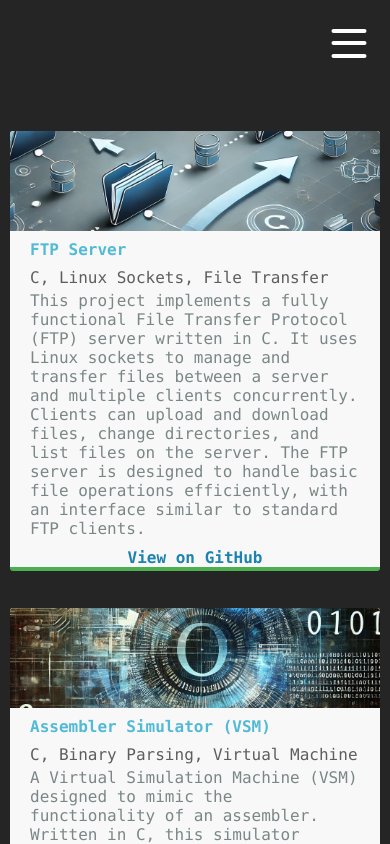
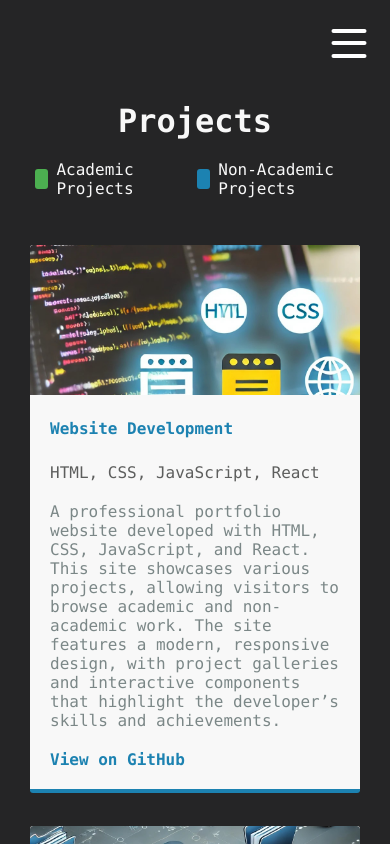
Before and after one commit to MohammadAsir/React_Portfolio, a React (Create React App) app: page /projects in a window 390 px wide. Shown: the top 844 px of the page. Built offline with nearby package versions, Linux system fonts and the light colour scheme.

Commit message:
changed projects, and adding more responsivness to home

```diff
--- a/src/pages/AboutMe.css
+++ b/src/pages/AboutMe.css
@@ -53,4 +53,7 @@
     display: block;
     margin: 0 auto 15px;
   }
+  .main-content-text {
+    font-size: 1.2rem;
+  }
 }
--- a/src/pages/Home.css
+++ b/src/pages/Home.css
@@ -1,16 +1,12 @@
-/* src/pages/Home.css */
-
-
 .home-container {
   display: flex;
-  min-height: 100vh; /* Allows the container to expand */
+  min-height: 100vh;
   width: 100%;
   align-items: center;
-  justify-content: space-between;
+  justify-content: space-around; /* Adjusted */
   padding: 0 5%;
   position: relative;
-  overflow: hidden;
-  background-color: #252526; /* Static background color */
+  background-color: #252526;
 }
 
 .name-section {
@@ -18,7 +14,7 @@
 }
 
 .my-name {
-  font-size: 3rem;
+  font-size: 4rem;
   color: #fff;
 }
 
@@ -29,7 +25,7 @@
 
 .home-link {
   display: block;
-  font-size: 2.5rem;
+  font-size: 3.2rem;
   color: #fff;
   text-decoration: none;
   margin-bottom: 1rem;
@@ -49,6 +45,7 @@
   from, to { border-color: transparent }
   50% { border-color: #fff }
 }
+
 .intro-text {
   font-size: 1.5rem;
   color: #ccc;
@@ -56,6 +53,7 @@
 }
 
 .profile-image {
+  flex: 1; /* Added */
   margin-top: 2rem;
   text-align: center;
 }
@@ -65,8 +63,9 @@
   height: 250px;
   border-radius: 25%;
   object-fit: cover;
-  margin-left: 120px;
+  /* Removed margin-left */
 }
+
 .typewriter {
   display: inline-block;
   overflow: hidden;
@@ -78,9 +77,14 @@
     typing 2.5s steps(30, end),
     blink-caret .5s step-end infinite;
 }
-.links-section {
-  flex: 1;
-  text-align: right;
+
+@media (max-width: 1650px) {
+  .home-link {
+    font-size: 2.3rem;
+  }
+  .my-name {
+    font-size: 3rem;
+  }
 }
 
 @media (max-width: 768px) {
@@ -88,7 +92,7 @@
     flex-direction: column;
     align-items: center;
     justify-content: center;
-    padding: 2rem 5%; /* Add some vertical padding */
+    padding: 2rem 5%;
   }
 
   .name-section {
@@ -100,13 +104,13 @@
     order: 2;
     margin-top: 2rem;
     text-align: center;
-
   }
 
   .links-section {
     order: 3;
     margin-top: 2rem;
     text-align: center;
+    font-size: 1.9rem;
   }
 
   .my-name {
@@ -125,9 +129,10 @@
   }
 
   .profile-image img {
-    margin-left: 0; /* Center the image */
+    margin-left: 0;
   }
 }
+
 @media (max-width: 480px) {
   .my-name {
     font-size: 1.8rem;
@@ -147,6 +152,7 @@
     margin-left: 0;
   }
 }
+
 @media (max-width: 460px) {
   .my-name {
     font-size: 1.5rem;
--- a/src/pages/Projects.css
+++ b/src/pages/Projects.css
@@ -1,4 +1,52 @@
 /* src/pages/Projects.css */
+
+/* Color Variables */
+:root {
+  --academic-color: #4CAF50;    /* Green for academic projects */
+  --non-academic-color: #1c82b1; /* Blue for non-academic projects */
+}
+
+/* Projects Page Styles */
+.projects-page {
+  padding: 20px;
+}
+
+.projects-heading {
+  text-align: center;
+  color: #F8F8F8;
+  margin-bottom: 20px;
+  font-size: 2em;
+}
+
+/* Legend Styles */
+.legend {
+  display: flex;
+  justify-content: center;
+  margin-bottom: 20px;
+}
+
+.legend-item {
+  display: flex;
+  align-items: center;
+  margin: 0 15px;
+  font-size: 1em;
+  color: #555;
+}
+
+.legend-color {
+  width: 20px;
+  height: 20px;
+  margin-right: 8px;
+  border-radius: 3px;
+}
+
+.academic-color {
+  background-color: var(--academic-color);
+}
+
+.non-academic-color {
+  background-color: var(--non-academic-color);
+}
 
 /* Gallery Styles */
 .gallery {
@@ -6,74 +54,88 @@
   flex-wrap: wrap;
   justify-content: space-between;
   padding: 10px;
-  margin: 20px 0;
 }
 
+/* Thumbnail Styles */
 .thumbnail {
   flex: 1 1 30%;
   max-width: 32%;
-  margin: 1.5%;
+  margin: 1% 1%;
   text-align: center;
   background-color: #F8F8F8;
   border-radius: 3px;
-  border-bottom: 4px solid #1c82b1;
   overflow: hidden;
+  border-bottom: 4px solid;
 }
 
 .thumbnail.academic {
-  border-bottom-color: #4CAF50;
+  border-bottom-color: var(--academic-color);
 }
 
-/* Project Image Styling */
+.thumbnail.non-academic {
+  border-bottom-color: var(--non-academic-color);
+}
+
+/* Image Styling */
 .thumbnail img.cards {
   width: 100%;
-  height: 100px; /* Set a fixed height to cover top third */
-  object-fit: cover; /* Ensure the image fills the width without stretching */
+  height: 150px;
+  object-fit: cover;
   border-top-left-radius: 3px;
   border-top-right-radius: 3px;
 }
 
-/* Project Content Styling */
-.thumbnail h4, .thumbnail p {
+/* Content Styling */
+.thumbnail h4,
+.thumbnail p {
   margin: 0;
-  padding: 0 20px;
+  padding: 10px 20px;
 }
-.thumbnail p.text_column {
-  color: #7b8787; /* Dark gray color for better readability */
+
+.thumbnail h4 {
+  margin-top: 10px;
+  margin-bottom: 5px;
   text-align: left;
-  padding: 0 20px;
+  color: var(--non-academic-color);
 }
-.thumbnail h4 {
-  margin-top: 5px;
-  margin-bottom: 5px;
-  color: #52BAD5;
-  text-align: left;
+
+.thumbnail.academic h4 {
+  color: var(--academic-color);
 }
 
 .thumbnail .tag {
   color: #5D5E5D;
-  padding: 4px 20px;
   text-align: left;
+}
+
+.thumbnail p.text_column {
+  color: #7b8787;
+  text-align: left;
+  padding-bottom: 10px;
 }
 
 .github-link {
   display: block;
-  margin-top: 10px;
-  color: #1c82b1;
+  margin: 10px 20px 20px 20px;
+  text-align: left;
+  color: var(--non-academic-color);
   text-decoration: none;
   font-weight: bold;
 }
 
-.github-link:hover {
-  color: #4CAF50;
+.thumbnail.academic .github-link {
+  color: var(--academic-color);
 }
 
-/* Responsive adjustments */
+.github-link:hover {
+  text-decoration: underline;
+}
+
 @media (max-width: 768px) {
   .thumbnail {
     flex: 1 1 45%;
     max-width: 45%;
-    margin: 2%;
+    margin: 2% 2%;
   }
 }
 
--- a/src/pages/Projects.js
+++ b/src/pages/Projects.js
@@ -9,6 +9,15 @@ import diffusionGraphsSecurityImg from '../img/diffusion.jpg';
 import websiteDevImg from '../img/web.jpg';
 
 const projects = [
+  {
+    title: 'Website Development',
+    image: websiteDevImg,
+    technologies: 'HTML, CSS, JavaScript, React',
+    description: 'A professional portfolio website developed with HTML, CSS, JavaScript, and React. This site showcases various projects, allowing visitors to browse academic and non-academic work. The site features a modern, responsive design, with project galleries and interactive components that highlight the developer’s skills and achievements.',
+    url: 'https://mohammadasir.com',
+    githubUrl: 'https://github.com/MohammadAsir/portfolio-website',
+    isAcademic: false,
+  },
   {
     title: 'FTP Server',
     image: ftpServerImg,
@@ -54,24 +63,29 @@ const projects = [
     githubUrl: 'https://github.com/yourgithub/diffusion-security',
     isAcademic: true,
   },
-  {
-    title: 'Website Development',
-    image: websiteDevImg,
-    technologies: 'HTML, CSS, JavaScript, React',
-    description: 'A professional portfolio website developed with HTML, CSS, JavaScript, and React. This site showcases various projects, allowing visitors to browse academic and non-academic work. The site features a modern, responsive design, with project galleries and interactive components that highlight the developer’s skills and achievements.',
-    url: 'https://example.com/portfolio-website',
-    githubUrl: 'https://github.com/MohammadAsir/portfolio-website',
-    isAcademic: false,
-  },
+
 ];
 
 
 function Projects() {
   return (
+    <div className="projects-page">
+      <h1 className="projects-heading">Projects</h1>
+      <div className="legend">
+        <div className="legend-item">
+          <span className="legend-color academic-color"></span>
+          <span>Academic Projects</span>
+        </div>
+        <div className="legend-item">
+          <span className="legend-color non-academic-color"></span>
+          <span>Non-Academic Projects</span>
+        </div>
+      </div>
+
       <div className="gallery">
         {projects.map((project, index) => (
           <div
-          className={`thumbnail ${project.isAcademic ? 'academic' : ''}`}
+            className={`thumbnail ${project.isAcademic ? 'academic' : 'non-academic'}`}
             key={index}
           >
             <a href={project.url} target="_blank" rel="noopener noreferrer">
@@ -85,12 +99,18 @@ function Projects() {
             <h4>{project.title}</h4>
             <p className="tag">{project.technologies}</p>
             <p className="text_column">{project.description}</p>
-          <a href={project.githubUrl} target="_blank" rel="noopener noreferrer" className="github-link">
+            <a
+              href={project.githubUrl}
+              target="_blank"
+              rel="noopener noreferrer"
+              className="github-link"
+            >
               View on GitHub
             </a>
           </div>
         ))}
       </div>
+    </div>
   );
 }
 
```
Lines whose indentation alone changed are shown as unchanged.
